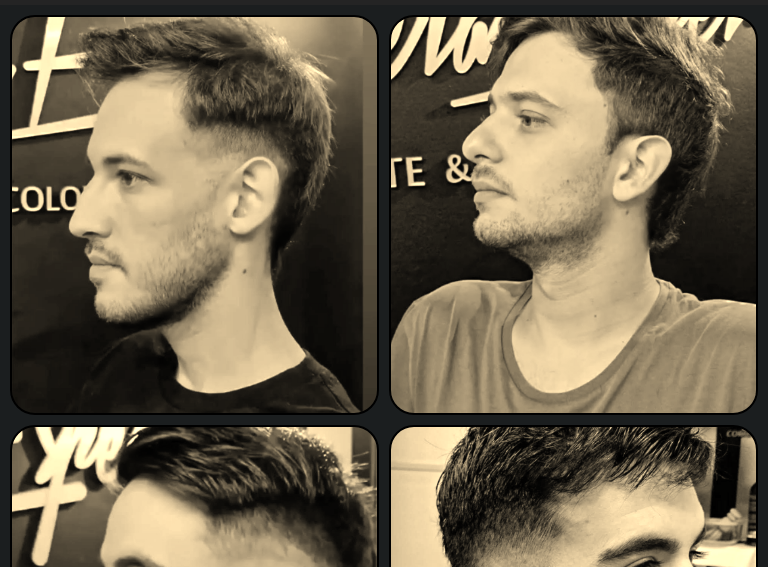
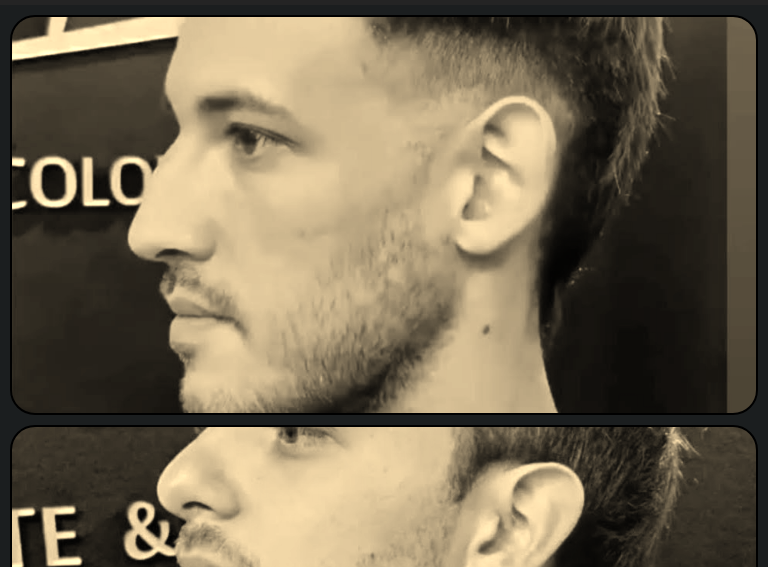
Before and after one commit to jsraffo/Barberia-Raffo, a plain HTML site: page assets/pages/clientes.html in a window 768 px wide. Shown: the part 233-800 px from the top of the page. Drawn offline with Linux system fonts and the light colour scheme.

Commit message:
clientes media query

```diff
--- a/assets/sass/clientes.scss
+++ b/assets/sass/clientes.scss
@@ -147,8 +147,16 @@ body{
 
 
 @media (min-width: 576px) and (max-width: 768px){
+    * {
+        margin: 0;
+        padding: 0;
+        box-sizing: border-box;
+    }
+    .sec1{
+        .titulo{ align-items: flex-start;}
+    }
     .galeria {
-        grid-template-columns: repeat(2, 1fr);
+        grid-template-columns: repeat(1, 1fr);
         .item{
         width: 100%;
         height: auto;
@@ -158,5 +166,5 @@ body{
         padding: 10px;
         grid-gap: 10px;
     }
+    }
 }
-}
```
Also changed, not shown: assets/css/clientes.css, 1 other file.
